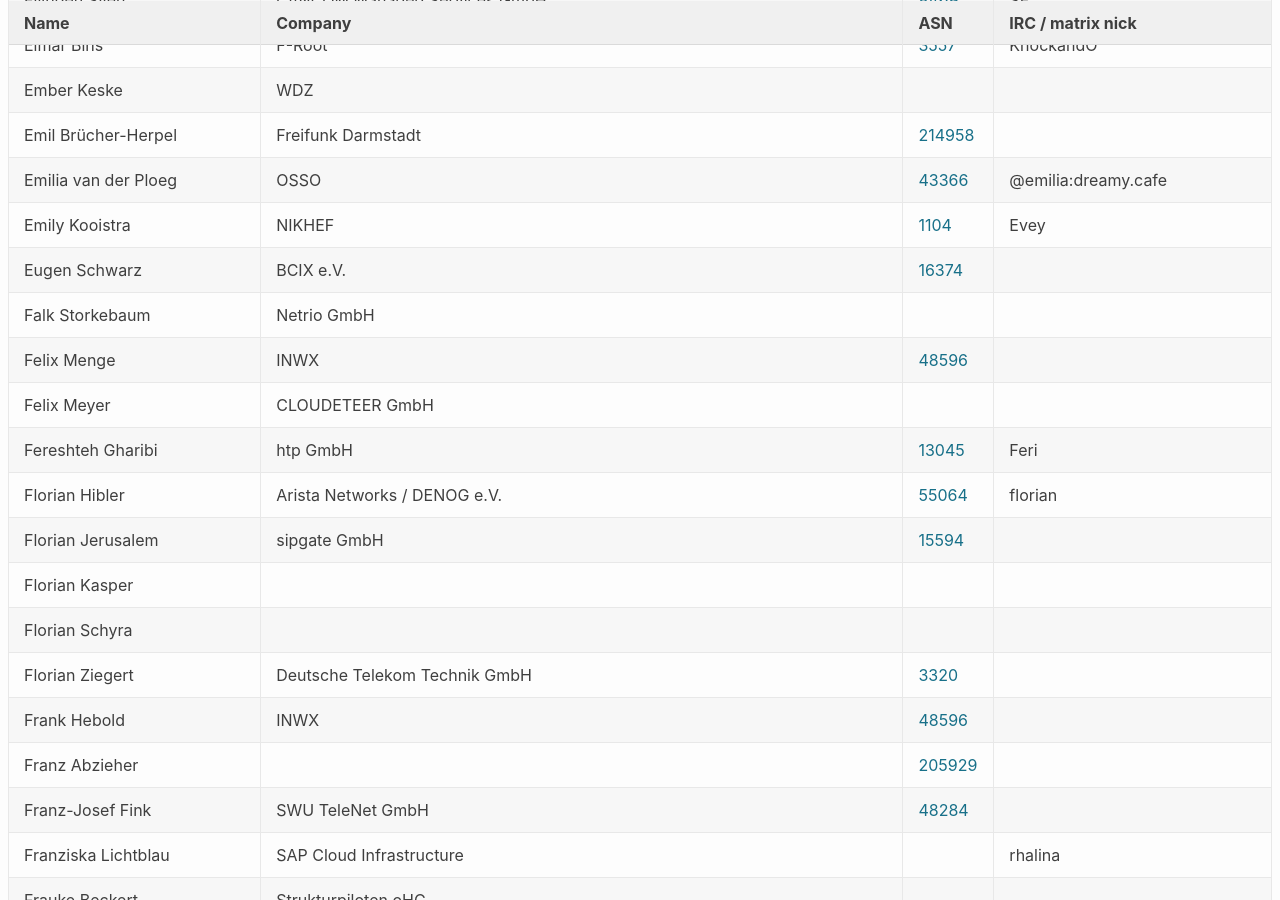
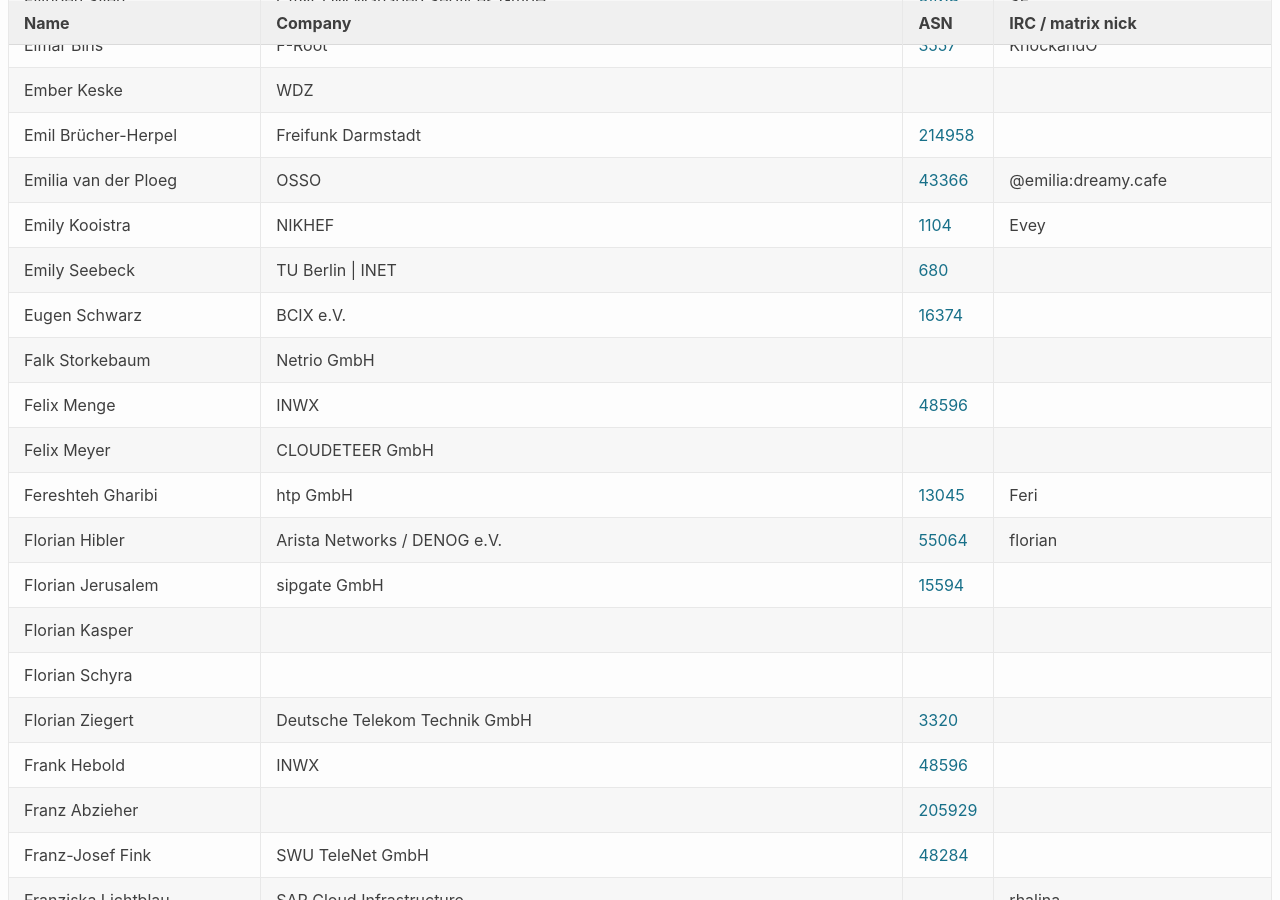
Before and after one commit to denog/pretix-attendeelist, a Jekyll site: the page built from denog17/index.markdown, in a window 1280 px wide and 900 px high, scrolled down 3844 px. Built offline with Jekyll 4.4.1, drawn with Linux system fonts in a browser that asks for light colours.

Commit message:
Latest data: Thu Aug 28 15:10:54 UTC 2025

```diff
--- a/_data/attendees_denog17_onsite.json
+++ b/_data/attendees_denog17_onsite.json
@@ -522,6 +522,12 @@
     "asn": "1104"
   },
   {
+    "name": "Emily Seebeck",
+    "company": "TU Berlin | INET",
+    "irc": null,
+    "asn": "680"
+  },
+  {
     "name": "Eugen Schwarz",
     "company": "BCIX e.V.",
     "irc": null,
```
